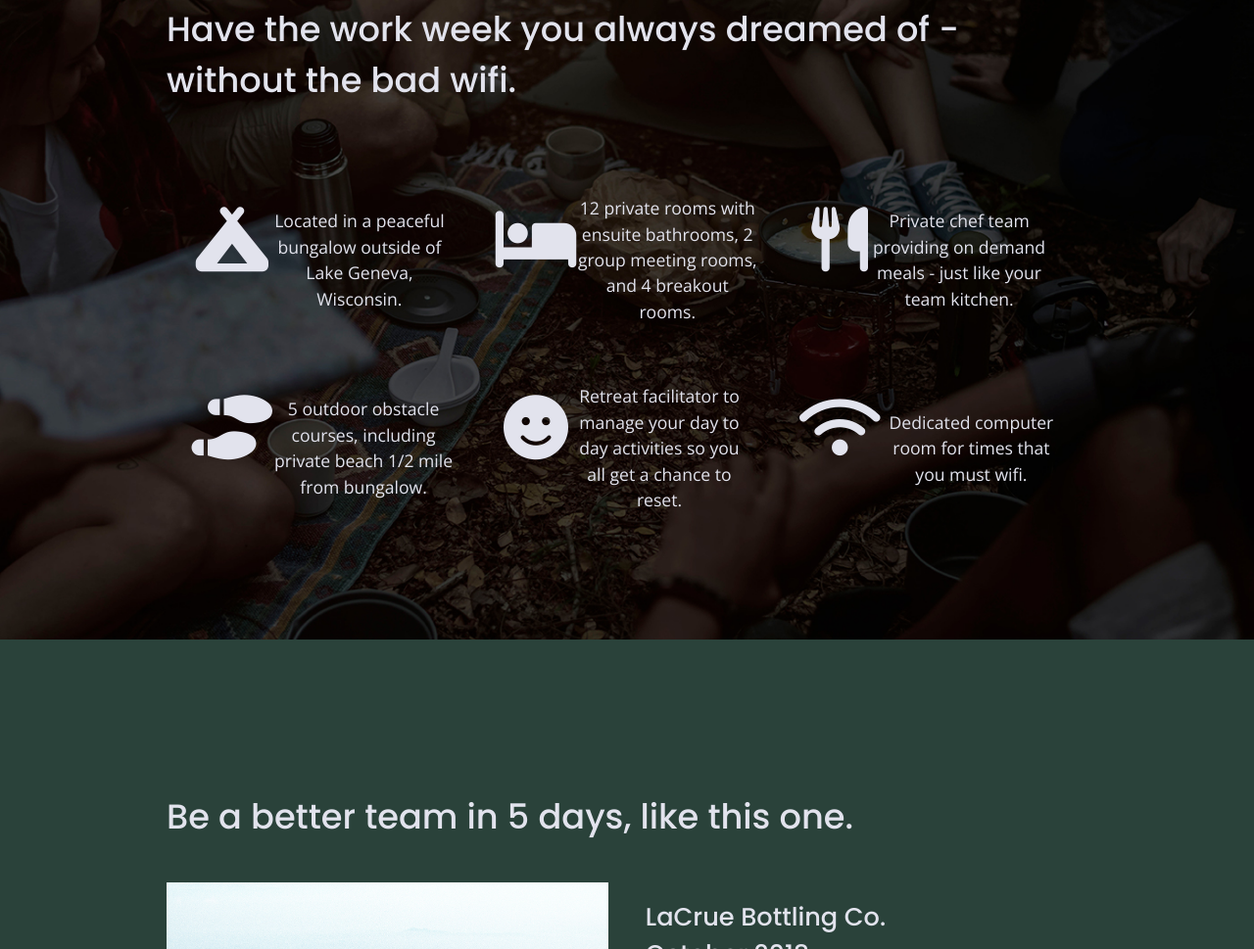
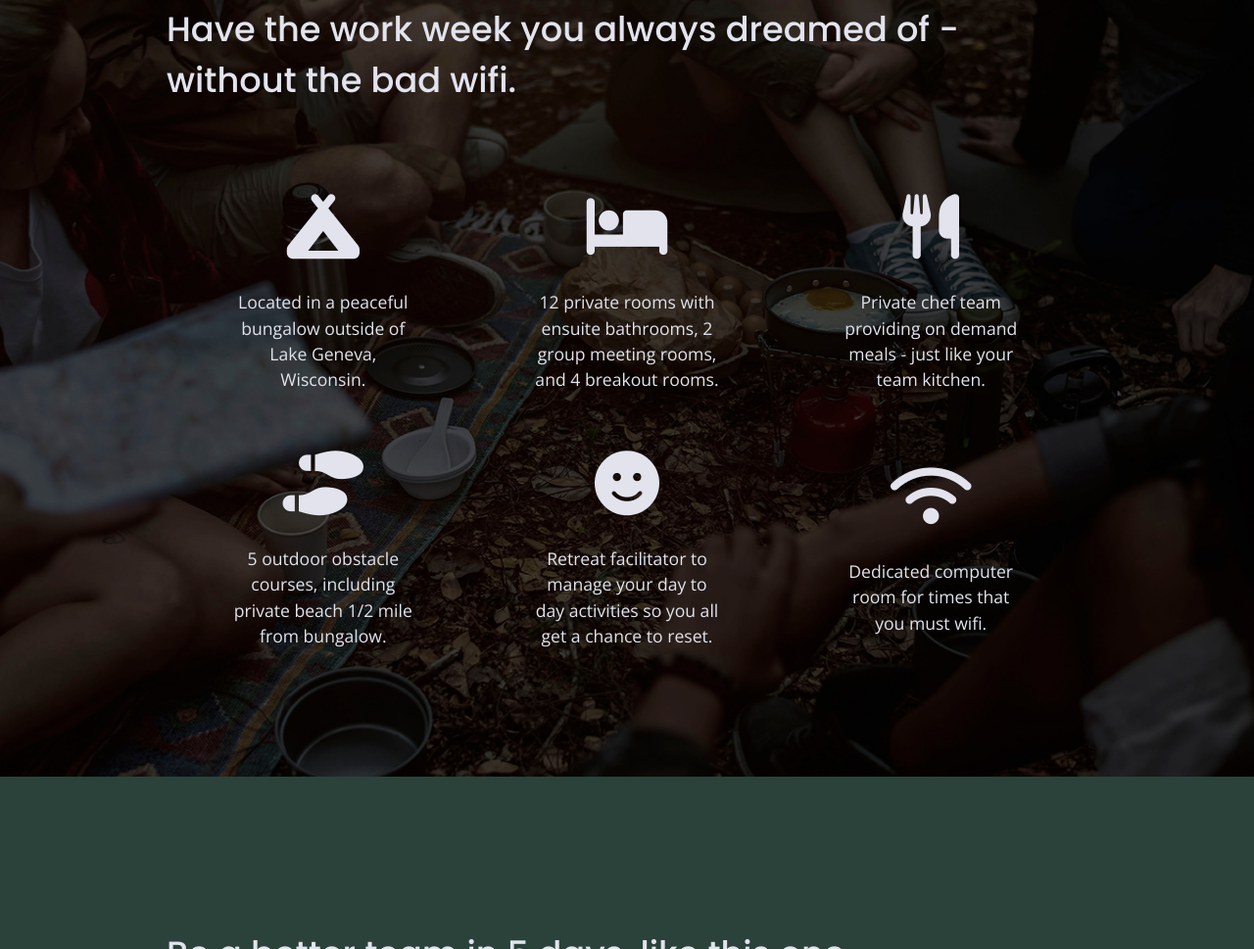
Before and after one commit to amelita-l/bespoke-pyro-co, a website built with Parcel: page index.html in a window 1280 px wide. Shown: the part 1217-2186 px from the top of the page at 98% size. Built offline with nearby package versions, Linux system fonts and the light colour scheme.

Commit message:
Finished styles

```diff
--- a/css/main.css
+++ b/css/main.css
@@ -671,12 +671,18 @@ input[type=button] {
 
  /* Features */
 
-  .features article {
+  .features .features-items {
     display: flex;
-    align-items: flex-start;
+    align-items: center;
     justify-content: center;
     flex-flow: row wrap;
     flex-basis: 50%;
+  }
+
+  .features article {
+    display: flex;
+    flex-flow: column nowrap;
+    align-items: center;
   }
 
   .features .features-item-description {
@@ -711,6 +717,33 @@ input[type=button] {
 .reviews h3 {
   margin: 0;
 }
+
+/* Features */
+.features .features-items {
+    display: flex;
+    align-items: center;
+    justify-content: center;
+    flex-flow: row wrap;
+
+  }
+
+  .features article {
+    display: flex;
+    justify-content: center;
+    flex-flow: column wrap;
+    align-items: center;
+    flex-basis: 50%;
+  }
+
+
+  .features .features-item-description {
+    width: 62%;
+  }
+
+  .features i {
+    margin-bottom: 30px;
+  }
+
 
 /* Footer */
 
@@ -826,7 +859,18 @@ padding-bottom: 45.6%;
 .faq p {
   font-size: .8em;
 }
+
+ .faq h2 {
+    width: 100%;
+  }
+
+  .faq h4,
+  .faq p {
+      font-size: .875em;
+      line-height: 1.125;
+  }
 }
+
 
 @media only screen and (min-width: 1200px){
   /*Desktop styles here*/
@@ -898,10 +942,6 @@ padding-bottom: 45.6%;
   }
 
   .features article {
-    display: flex;
-    justify-content: center;
-    align-items: center;
-    flex-flow: row wrap;
     flex-basis: 33%;
   }
 
--- a/index.html
+++ b/index.html
@@ -23,7 +23,8 @@
     <script src="https://kit.fontawesome.com/783094fd3b.js" crossorigin="anonymous"></script>
 
   <!-- Google Fonts-->
-  <link href="https://fonts.googleapis.com/css?family=Open+Sans:400,700|Poppins:500,700" rel="stylesheet">
+  <link href="https://fonts.googleapis.com/css2?family=Open+Sans:wght@400;700&family=Poppins:wght@500;700&display=swap"
+    rel="stylesheet">
 
   <meta name="theme-color" content="#fafafa">
 </head>
@@ -38,7 +39,7 @@
           <img src="img/unpluggedlogo.png" alt="unplugged logo">
         </a>
       </figure>
-      <hr class="header-divider"></hr>
+      <hr class="header-divider">
       <nav>
         <ul>
           <li><a href="faq/index.html" target="_blank">FAQ</a></li>
```
Also changed, not shown: about/index.html (+2 -1 lines), faq/index.html (+2 -1 lines). Lines whose indentation alone changed are shown as unchanged.
